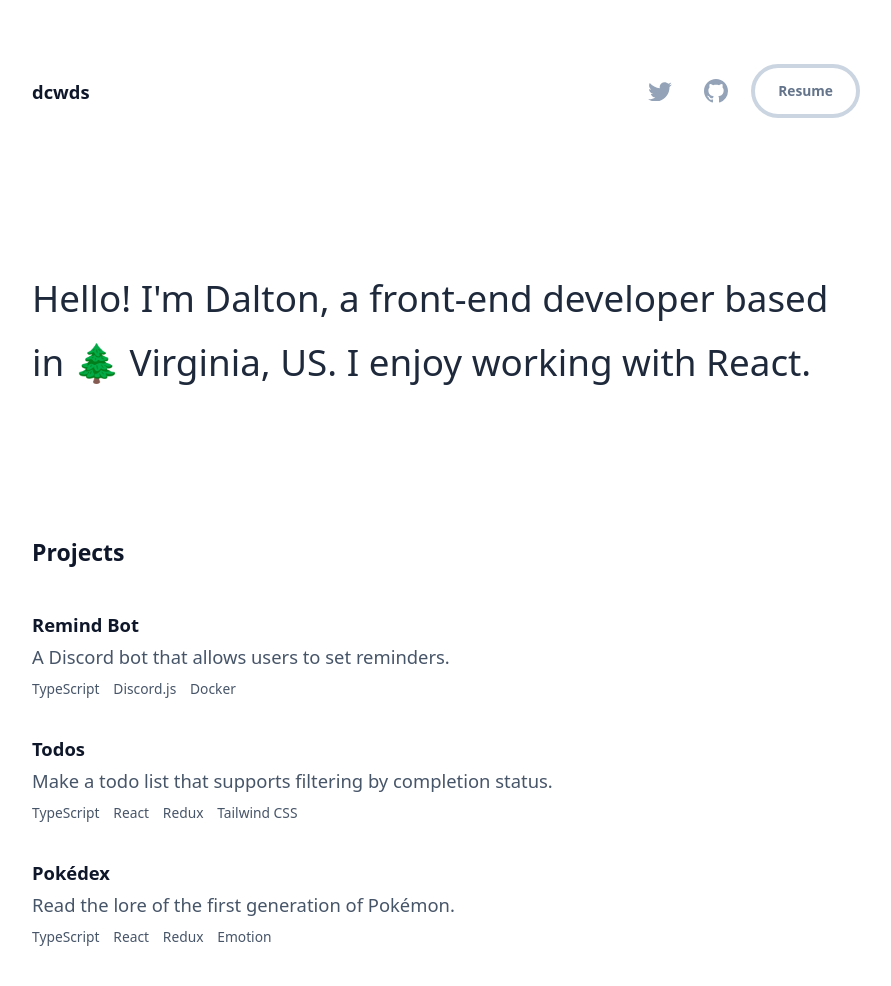
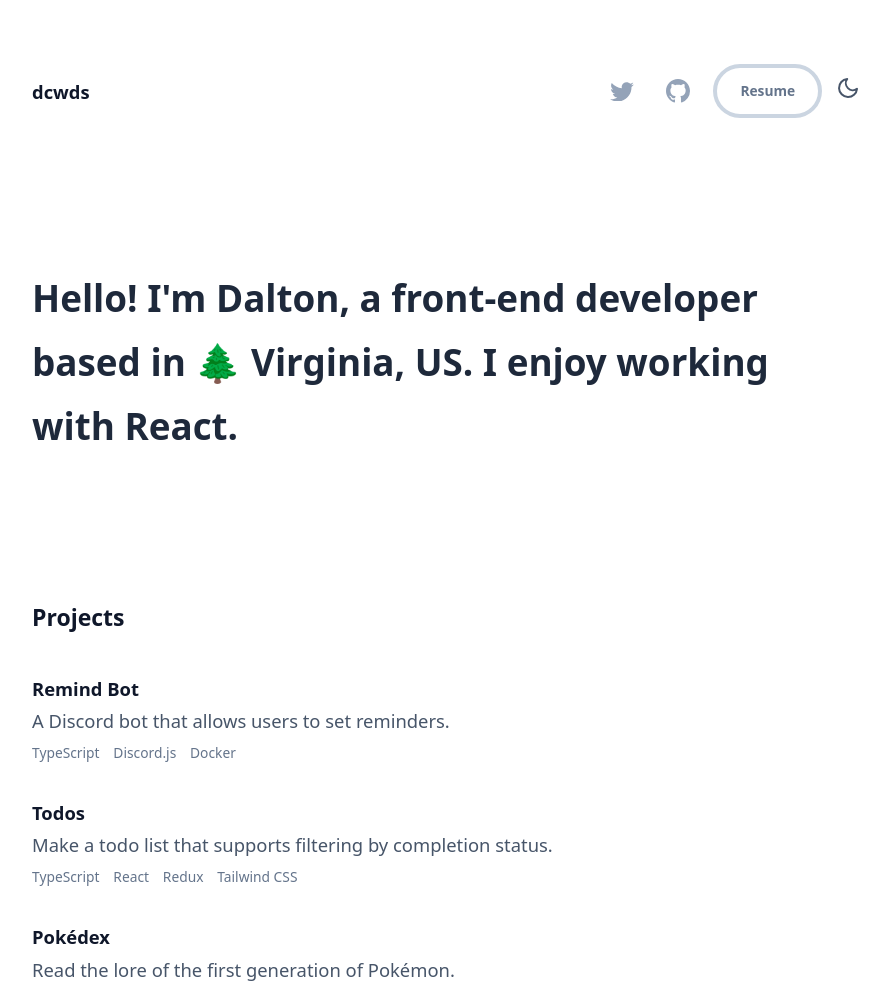
Before and after one commit to dcwds/dcwds.co, a Gatsby site: page / in a window 1280 px wide. Shown: the top 986 px of the page, without its empty margins (194-1085 px from the left). Built offline with nearby package versions, Linux system fonts and the light colour scheme; Gatsby itself is replaced by a stand-in of ours; a web font is replaced by a local one.

Commit message:
feat(dark mode toggle): add color mode toggle to header

```diff
--- a/src/components/footer/footer.jsx
+++ b/src/components/footer/footer.jsx
@@ -2,7 +2,7 @@ import React from "react"
 
 const Footer = () => (
   <footer className="text-sm py-4 md:py-8">
-    <p className="text-gray-900">
+    <p className="text-gray-900 dark:text-white">
       &copy; {new Date().getFullYear()} Dalton Woods
     </p>
   </footer>
--- a/src/components/header/header.jsx
+++ b/src/components/header/header.jsx
@@ -1,11 +1,24 @@
 import React from "react"
+import useColorMode from "../../hooks/useColorMode"
+
+import DarkModeIcon from "../../assets/moon.svg"
+import LightModeIcon from "../../assets/sun.svg"
 import GitHubIcon from "../../assets/github-logo.svg"
 import TwitterIcon from "../../assets/twitter-logo.svg"
 
-const Header = () => (
+const Header = () => {
+  const [colorMode, setColorMode] = useColorMode()
+
+  const toggleColorMode = () => {
+    const newColorMode = colorMode === "dark" ? "light" : "dark"
+
+    setColorMode(newColorMode)
+  }
+
+  return (
     <header className="flex justify-between items-center py-4 md:py-8">
       <a href="/">
-      <p className="font-semibold text-gray-900">dcwds</p>
+        <p className="font-semibold text-gray-900 dark:text-white">dcwds</p>
       </a>
 
       <ul className="flex items-center space-x-3">
@@ -24,8 +37,14 @@ const Header = () => (
             Resume
           </a>
         </li>
+        <li>
+          <button onClick={toggleColorMode}>
+            {colorMode === "dark" ? <LightModeIcon /> : <DarkModeIcon />}
+          </button>
+        </li>
       </ul>
     </header>
   )
+}
 
 export default Header
--- a/src/components/layout.jsx
+++ b/src/components/layout.jsx
@@ -8,7 +8,7 @@ import "../styles/index.css"
 const { siteMetadata } = gatsbyConfig
 
 const Layout = ({ children }) => (
-  <div className="mx-auto p-6 md:max-w-3xl">
+  <div className="antialiased mx-auto p-6 md:max-w-3xl">
     <Helmet>
       <title>{siteMetadata.title}</title>
       <link rel="stylesheet" href="https://rsms.me/inter/inter.css" />
--- a/src/components/projects/project.jsx
+++ b/src/components/projects/project.jsx
@@ -6,7 +6,7 @@ const Project = ({ name, uri, description, tech }) => (
       <h3 className="mb-1">{name}</h3>
     </a>
     <p className="mb-2">{description}</p>
-    <ul className="flex text-xs text-gray-600">
+    <ul className="flex text-xs text-gray-500">
       {tech.map((t) => (
         <li className="mr-3" key={t.toLowerCase()}>
           {t}
--- /dev/null
+++ b/src/hooks/useColorMode.js
@@ -0,0 +1,44 @@
+import { useEffect, useState } from "react"
+
+export const MODE_DARK = "dark"
+export const MODE_LIGHT = "light"
+
+const getColorMode = () => {
+  // Check local storage for color mode.
+  const persistedColorPreference = localStorage.getItem("color-mode")
+
+  if (persistedColorPreference) {
+    return persistedColorPreference
+  }
+
+  // Check for color mode OS preference.
+  const mql = matchMedia("(prefers-color-scheme: dark)")
+
+  if (typeof mql.matches === "boolean") {
+    return mql.matches ? MODE_DARK : MODE_LIGHT
+  } else {
+    // Use dark color mode as default.
+    return MODE_DARK
+  }
+}
+
+const useColorMode = () => {
+  const [colorMode, setColorMode] = useState(getColorMode)
+
+  useEffect(() => {
+    // Persist to local storage
+    localStorage.setItem("color-mode", colorMode)
+
+    // Add appropriate color class to HTML tag.
+    document.documentElement.classList.add(colorMode)
+
+    // Remove opposite color class from HTML tag.
+    document.documentElement.classList.remove(
+      colorMode === MODE_DARK ? MODE_LIGHT : MODE_DARK
+    )
+  }, [colorMode, setColorMode])
+
+  return [colorMode, setColorMode]
+}
+
+export default useColorMode
--- a/src/pages/index.jsx
+++ b/src/pages/index.jsx
@@ -8,7 +8,7 @@ const IndexPage = () => (
   <Layout>
     <main>
       <section className="py-8 md:py-24">
-        <h1 className="font-semibold md:font-medium text-gray-800">
+        <h1 className="font-semibold text-gray-800">
           Hello! I'm Dalton, a front-end developer based in{" "}
           <span role="img" aria-label="pine tree">
             🌲
--- a/src/styles/index.css
+++ b/src/styles/index.css
@@ -4,13 +4,19 @@
 
 @layer base {
   html {
-    @apply text-gray-600;
-
     font-size: 115%;
   }
 
+  body {
+    @apply bg-white text-gray-600 dark:text-gray-400 dark:bg-dark transition-colors;
+  }
+
   a {
-    @apply text-blue-600 font-semibold;
+    @apply text-blue-600 font-semibold transition-colors;
+  }
+
+  button {
+    @apply outline-none select-none;
   }
 
   h1,
@@ -19,7 +25,7 @@
   h4,
   h5,
   h6 {
-    @apply font-semibold text-gray-900;
+    @apply font-semibold text-gray-900 dark:text-white transition-colors;
   }
 
   h1 {
@@ -45,7 +51,7 @@
   }
 
   .btn {
-    @apply py-3 px-5 font-semibold text-xs text-gray-500 border-solid border-4 border-gray-300 select-none rounded-full transition-colors;
+    @apply py-3 px-5 font-semibold text-xs text-gray-500 border-solid border-4 border-gray-300 dark:border-gray-700 select-none rounded-full transition-colors;
   }
 
   .btn:hover {
--- a/tailwind.config.js
+++ b/tailwind.config.js
@@ -3,7 +3,7 @@ const colors = require("tailwindcss/colors")
 
 module.exports = {
   purge: ["./src/**/*.{js,jsx}", "./public/index.html"],
-  darkMode: false, // or 'media' or 'class'
+  darkMode: "class", // or 'media' or 'class'
   theme: {
     colors: {
       blue: colors.blue,
@@ -11,6 +11,7 @@ module.exports = {
       darkGray: colors.coolGray,
       white: colors.white,
       black: colors.black,
+      dark: "#12161a",
     },
     fontSize: {
       xs: ["0.75rem", "1rem"],
```
Also changed, not shown: src/assets/moon.svg (added), src/assets/sun.svg (added). Lines whose indentation alone changed are shown as unchanged.
